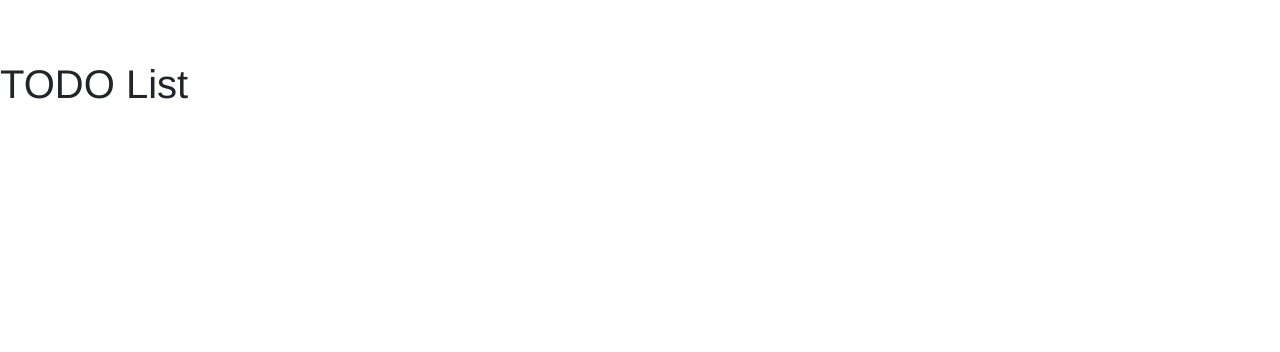
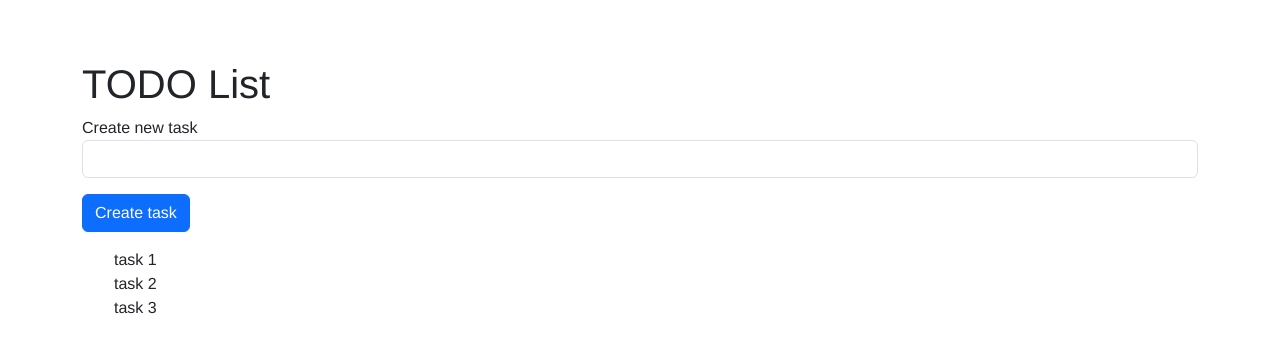
Before and after one commit to FlorianV012/vue-ToDoList, a Vue app: page / in a window 1280 px wide. Shown: the top 352 px of the page. Built offline with nearby package versions, Linux system fonts and the light colour scheme; the HTML template or start-up script is replaced by a standard one.

Commit message:
displaying tasks and creating the form for adding task

```diff
--- a/src/components/MainContent.vue
+++ b/src/components/MainContent.vue
@@ -1,5 +1,26 @@
 <template>
+  <div class="container">
     <h1>TODO List</h1>
+
+    <form>
+      <div class="form-group">
+        <label for="newTask">Create new task</label>
+        <input
+          class="form-control"
+          type="text"
+          id="newTask"
+          v-model="formData.task"
+        />
+      </div>
+      <button class="btn btn-primary my-3">Create task</button>
+    </form>
+
+    <ul>
+      <li v-for="(task, index) in tasksArray" :key="index">
+        {{ task }}
+      </li>
+    </ul>
+  </div>
 </template>
 
 <script lang="ts">
@@ -7,10 +28,21 @@ import { defineComponent } from "vue";
 
 export default defineComponent({
   name: "MainContent",
-  props: {
-    msg: String,
+  components: {},
+  data() {
+    return {
+      formData: {
+        task: "",
+      },
+      tasksArray: ["task 1", "task 2", "task 3"],
+    };
   },
+  methods: {},
 });
 </script>
 
-<style></style>
+<style>
+ul {
+  list-style-type: none;
+}
+</style>
```
